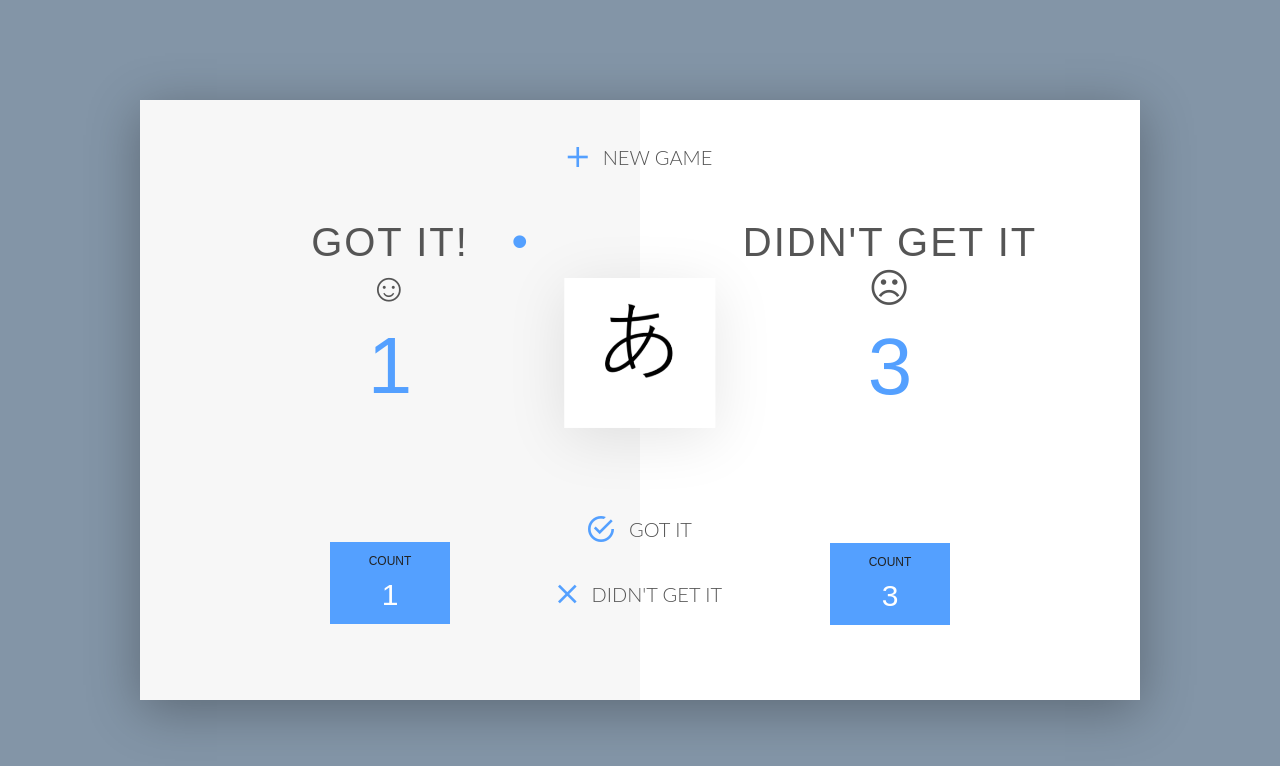
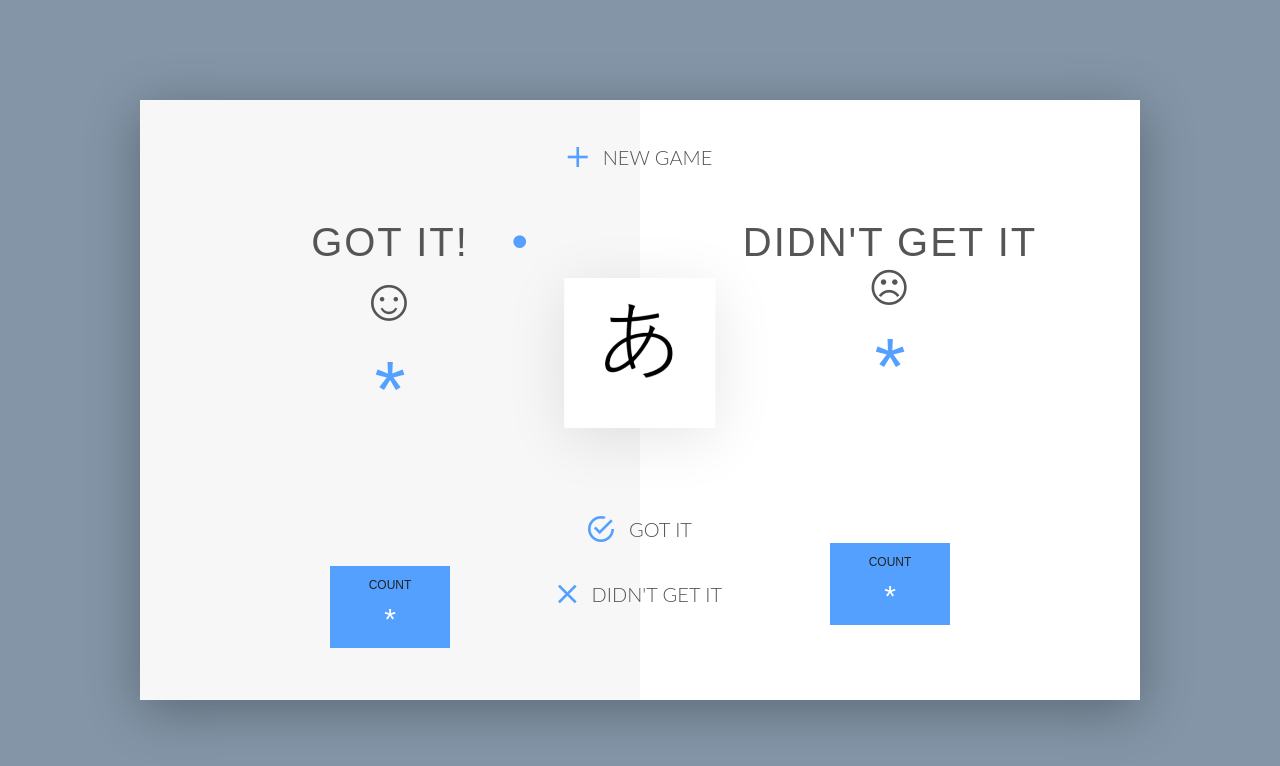
Before and after one commit to jayfiled/HiraganaFlash, a plain HTML site: page index.html in a window 1280 px wide. Drawn offline with nearby package versions, Linux system fonts and the light colour scheme; a web font is replaced by a local one.

Commit message:
add card resources, tidy up css, plan js logic

```diff
--- a/index.html
+++ b/index.html
@@ -12,20 +12,20 @@
     <body>
         <div class="wrapper clearfix">
             <div class="player-0-panel active">
-                <div class="player-name" id="name-0">Got it! <p>&#9786</p></div>
-                <div class="player-score" id="score-0">1</div>
+                <div class="player-name" id="name-0">Got it! <br /><span class='smile'>&#9786</span></div>
+                <div class="player-score" id="score-0">*</div>
                 <div class="player-current-box">
                     <div class="player-current-label">Count</div>
-                    <div class="player-current-score" id="current-0">1</div>
+                    <div class="player-current-score" id="current-0">*</div>
                 </div>
             </div>
 
             <div class="player-1-panel">
                 <div class="player-name" id="name-1">Didn't get it &#9785</div>
-                <div class="player-score" id="score-1">3</div>
+                <div class="player-score" id="score-1">*</div>
                 <div class="player-current-box">
                     <div class="player-current-label">Count</div>
-                    <div class="player-current-score" id="current-1">3</div>
+                    <div class="player-current-score" id="current-1">*</div>
                 </div>
             </div>
 
--- a/style.css
+++ b/style.css
@@ -168,6 +168,10 @@ i {
 
 }
 
+.smile {
+  font-size: 60px;
+}
+
 @-webkit-keyframes shake {
   from,
   to {
```
Also changed, not shown: app.js (+24 -0 lines), empty.png (added), start.png (added).
